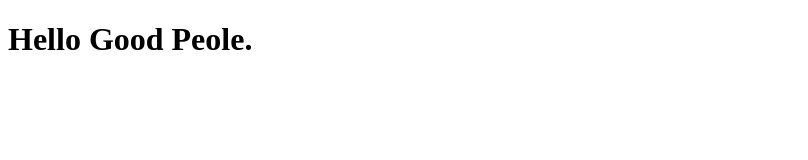
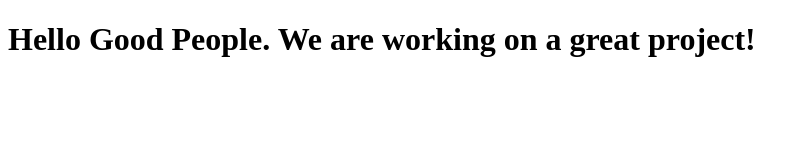
Before and after one commit to Horizon-dev4/commands, a plain HTML site: page index.html in a window 1280 px wide. Shown: the whole page, without its empty margins (0-808 px from the left). Drawn offline with Linux system fonts and the light colour scheme.

Commit message:
main branch text edited

```diff
--- a/index.html
+++ b/index.html
@@ -7,6 +7,6 @@
     <title>My Fancy Web</title>
   </head>
   <body>
-    <h1>Hello Good Peole.</h1>
+    <h1>Hello Good People. We are working on a great project!</h1>
   </body>
 </html>
```
